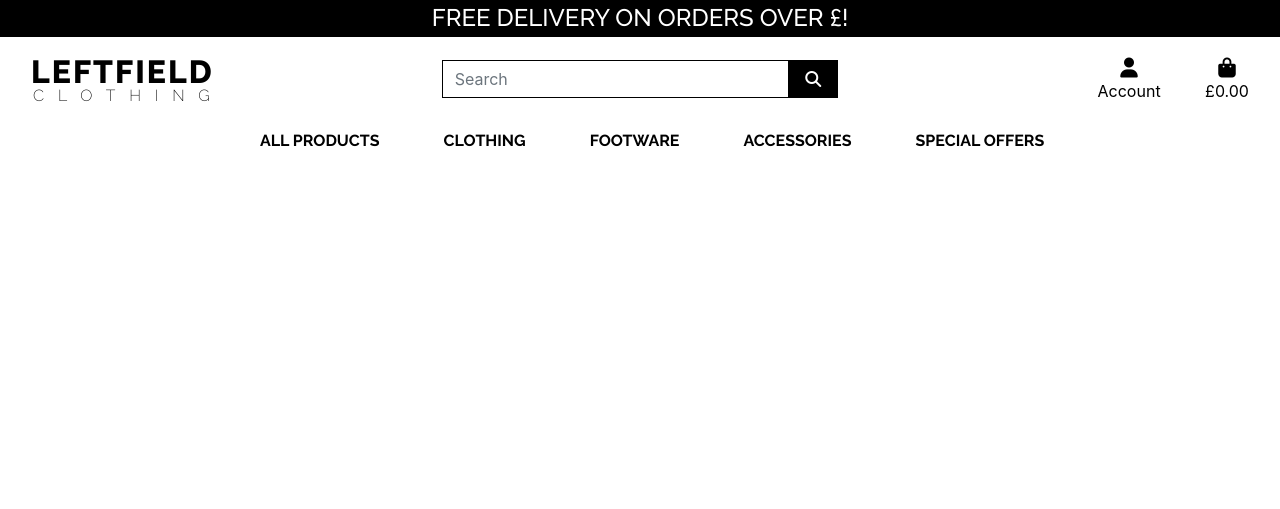
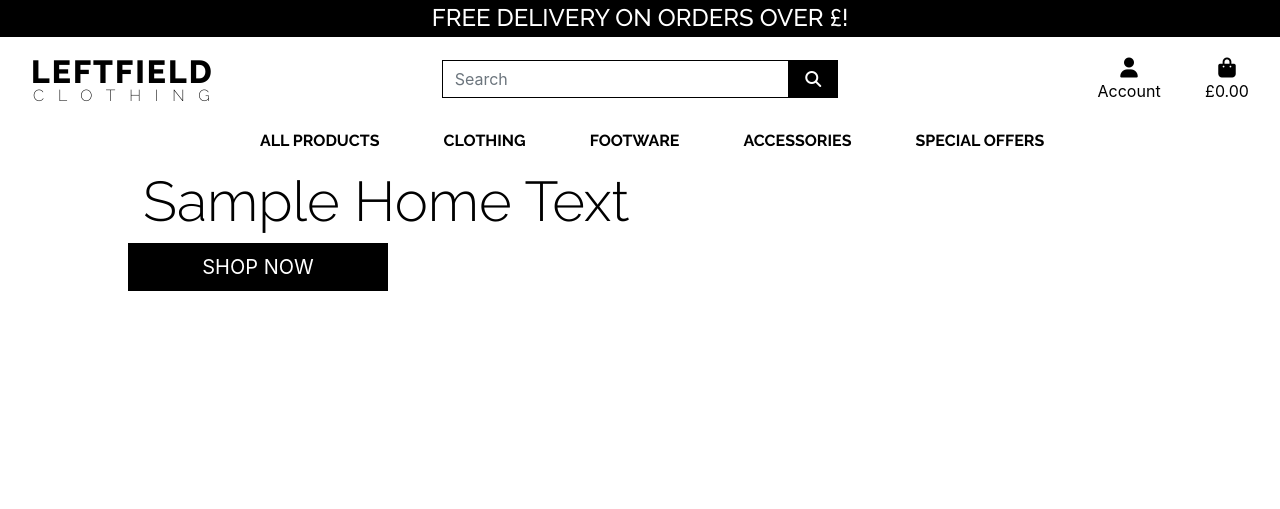
Before and after one commit to theopmw/leftfield-clothing, a Django app: page / in a window 1280 px wide. Shown: the top 509 px of the page. Run offline with Django 3.2, Linux system fonts and the light colour scheme; some libraries are stand-ins or nearby versions.

Commit message:
Add initial homepage design and css

```diff
--- a/home/templates/home/index.html
+++ b/home/templates/home/index.html
@@ -1,5 +1,29 @@
 {% extends "base.html" %}
 {% load static %}
 
+{% block page_header %}
+    <div class="container header-container">
+        <div class="row">
+            <div class="col">
+
+            </div>
+        </div>
+    </div>
+{% endblock %}
+
 {% block content %}
+    <div class="container">
+        <div class="row">
+            <div class="col">
+                <h2 class="font-raleway text-black display-4">Sample Home Text</h2>
+            </div>
+        </div>
+        <div class="row">
+            <div class="div">
+                <h4>
+                    <a href="" class="shop-now-button btn btn-lg rounded-0 text-uppercase">Shop Now</a>
+                </h4>
+            </div>
+        </div>
+    </div>
 {% endblock %}
--- a/static/css/base.css
+++ b/static/css/base.css
@@ -1,4 +1,10 @@
+/* Allows h-100 classes and vertical centering to work */
+html {
+    height: 100%;
+}
+
 /* from Bulma */
+/* Ensures Font Awesome icons stay centered and have a consistent size */
 .icon {
     align-items: center;
     display: inline-flex;
@@ -25,13 +31,41 @@
     font-family: 'Raleway', sans-serif;
 }
 
+/* -------------------------------- General spacing */
+
+.header-container {
+    padding-top: 11.5rem;
+}
+
 /* -------------------------------- Buttons */
+
+.shop-now-button {
+    background: black;
+    color: white;
+    min-width: 260px;
+}
 
 .btn-black {
     background: black;
     color: white;
 }
 
+.btn-outline-black {
+    background: white;
+    color: black !important; /* use important to override link colors for <a> elements */
+    border: 1px solid black;
+}
+
+.btn-outline-black:hover,
+.btn-outline-black:active,
+.btn-outline-black:focus {
+    background: black;
+    color: white !important;
+}
+
+.shop-now-button:hover,
+.shop-now-button:active,
+.shop-now-button:focus,
 .btn-black:hover,
 .btn-black:active,
 .btn-black:focus {
@@ -158,4 +192,8 @@
         /* font-weight: 200; */
     }
 
+    .header-container {
+        padding-top: 10.5rem;
+    }
+
 }
```
